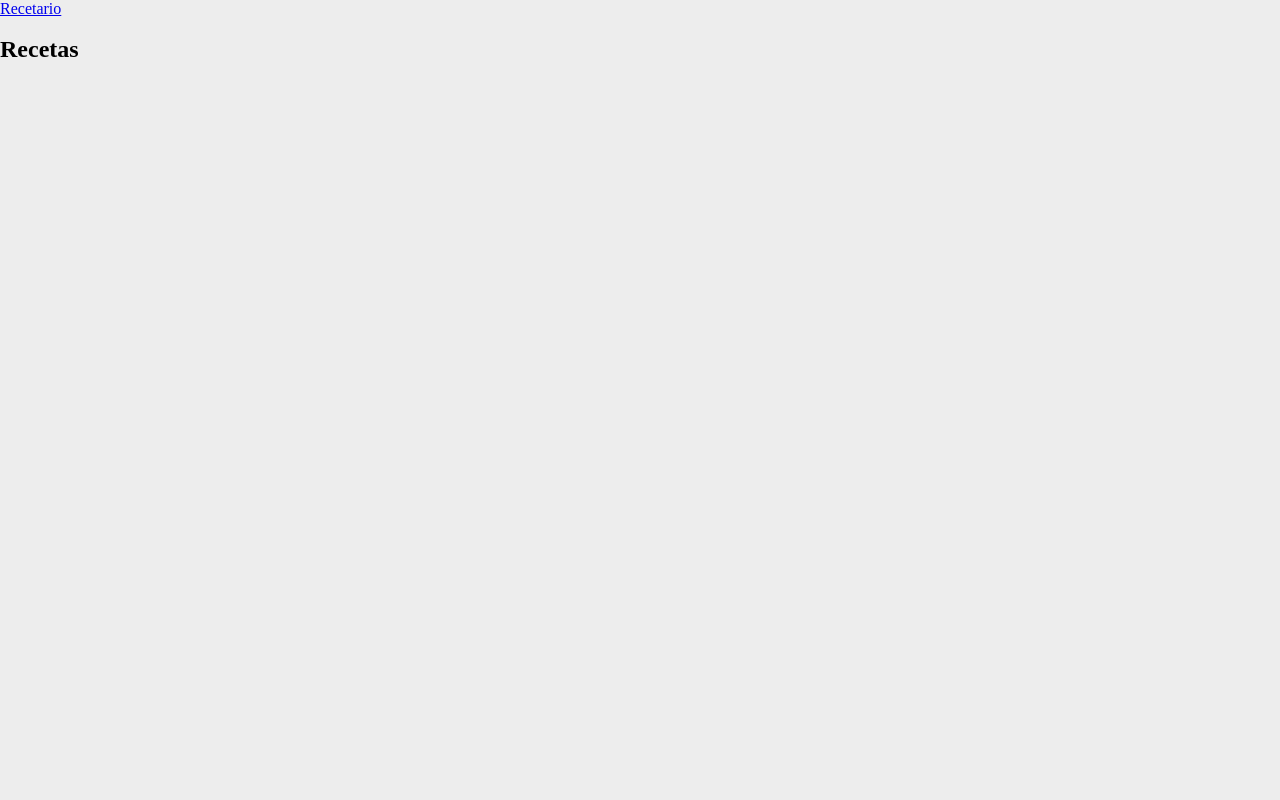
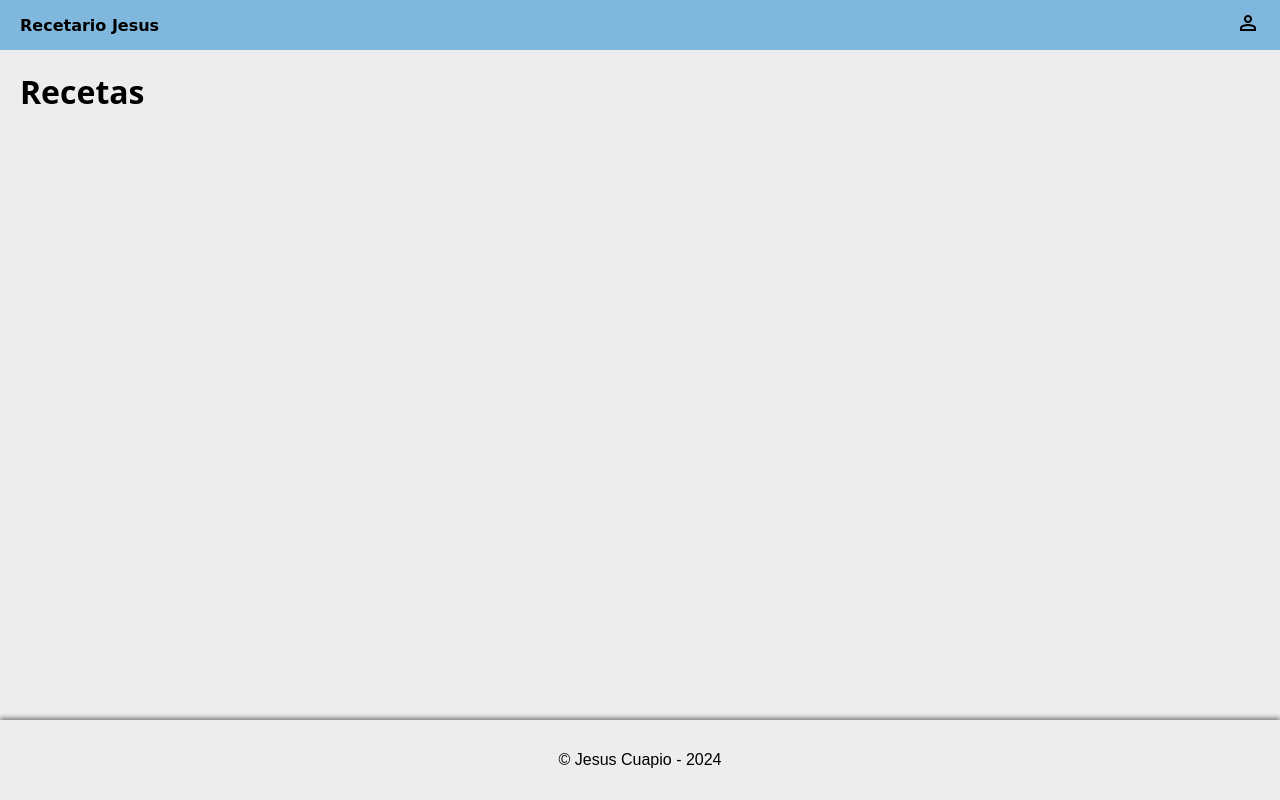
Before and after one commit to JesLol/Recetario, a plain HTML site: page client/index.html in a window 1280 px wide. Drawn offline with nearby package versions, Linux system fonts and the light colour scheme; files that its build step writes are made by us from their sources; no server answers; files whose address does not match are found by name; a web font is replaced by a local one.

Commit message:
Modificados clases y detalles para mostrar los estilos y recetas

```diff
--- a/client/index.html
+++ b/client/index.html
@@ -5,21 +5,24 @@
     <meta name="viewport" content="width=device-width, initial-scale=1.0">
     <title>Recetario</title>
     <link rel="stylesheet" href="css/index.css">
+    <link rel="stylesheet" href="https://fonts.googleapis.com/css2?family=Material+Symbols+Outlined:opsz,wght,FILL,GRAD@24,400,0,0" />
     <script src="js/recetas.js"></script>
+    <script src="js/index-login-btn.js"></script>
 </head>
 <body>
-    <header>
-        <nav>
-            <a href="/"><p>Recetario</p></a>
-            <ul>
+    <header class="header-header">
+        <nav class="nav-header">
+            <a href="/" class="title-a-header"><p class="title-p-header">Recetario Jesus</p></a>
+            <ul class="ul-header">
                 <li>
+                    <button id="login-btn" class="btn-header"><span class="material-symbols-outlined">person</span></button>
                 </li>
             </ul>
         </nav>
     </header>
-    <main>
+    <main class="recetas-main">
         <section class="title-section">
-            <h1>Recetas</h1>
+            <h1 class="recetas-h1">Recetas</h1>
         </section>
         <section class="recetas-section">
             <div id="recetas-container-div">
@@ -27,5 +30,8 @@
             </div>
         </section>
     </main>
+    <footer class="footer">
+        © Jesus Cuapio - 2024
+    </footer>
 </body>
 </html>
--- a/client/src/js/recetas.js
+++ b/client/src/js/recetas.js
@@ -6,7 +6,7 @@ document.addEventListener("DOMContentLoaded",()=>{
     .then(data=>{
         recetas = "<ul>";
         data.forEach(receta => {
-            recetas += `<li>${receta.nombre}</li>`;
+            recetas += `<li class="receta-li"><button id="${receta.nombre}" class="li-receta-btn"><p class="receta-nombre">${receta.nombre}</p></button></li>`;
         });
         recetas+="</ul>"
         console.log(recetas)
```
